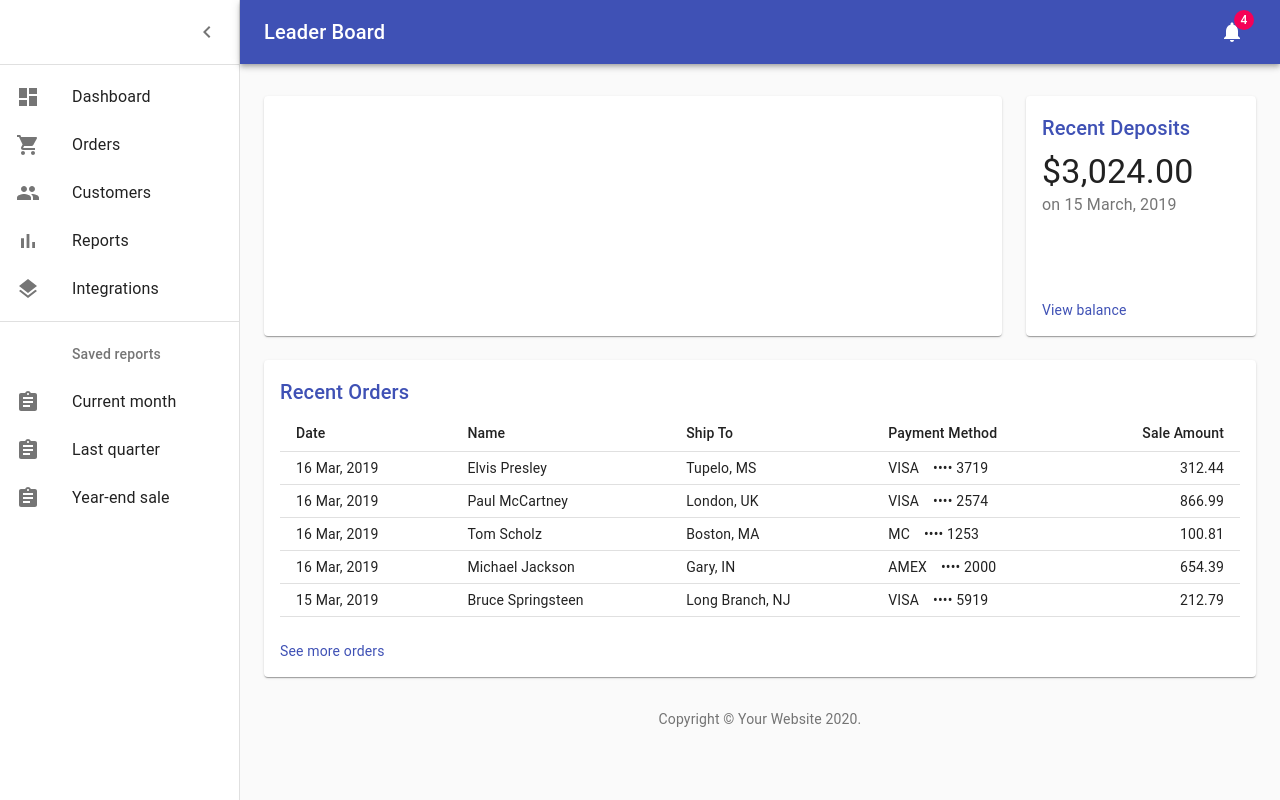
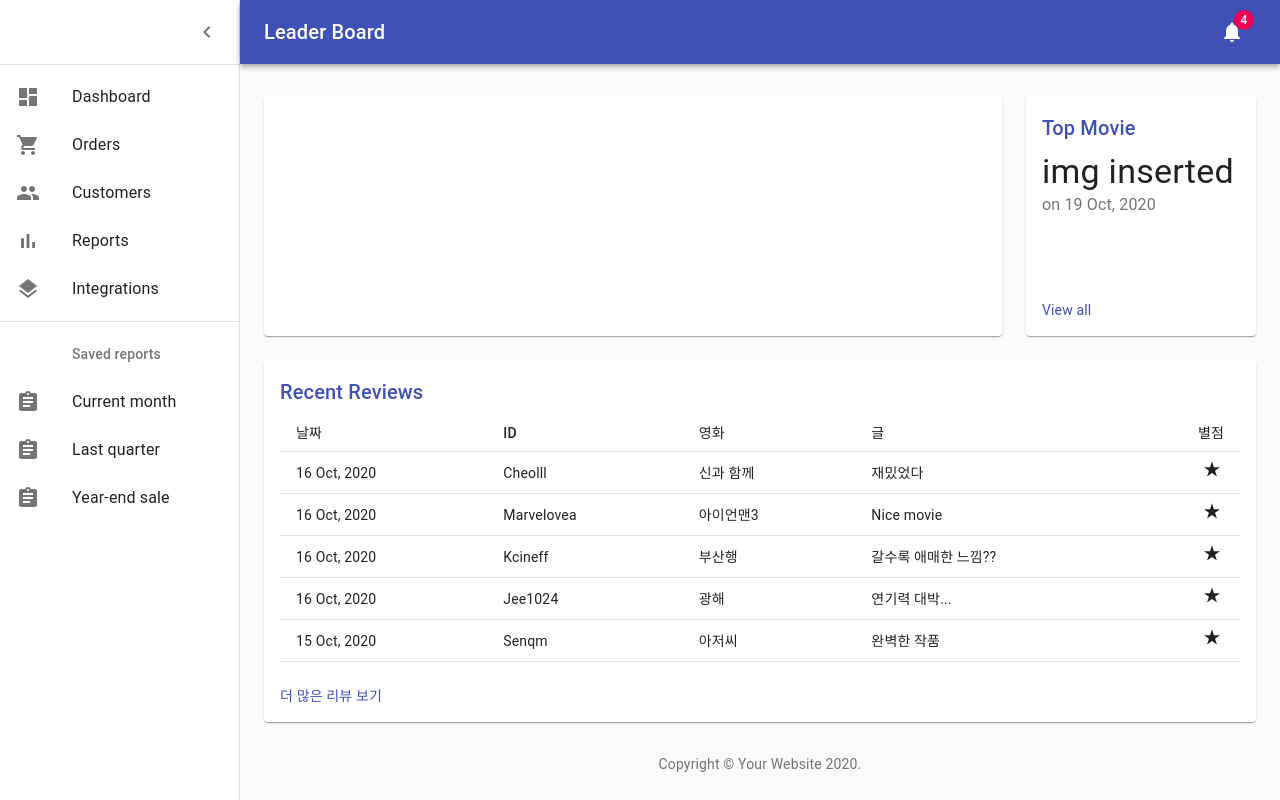
Before and after one commit to ysk1026/finalproject_ui, a React (Create React App) app: page /dashboard in a window 1280 px wide. Built offline with nearby package versions, Linux system fonts and the light colour scheme.

Commit message:
dashboard

```diff
--- a/src/components/Deposits.jsx
+++ b/src/components/Deposits.jsx
@@ -18,16 +18,16 @@ export default function Deposits() {
   const classes = useStyles();
   return (
     <React.Fragment>
-      <Title>Recent Deposits</Title>
+      <Title>Top Movie</Title>
       <Typography component="p" variant="h4">
-        $3,024.00
+        img inserted
       </Typography>
       <Typography color="textSecondary" className={classes.depositContext}>
-        on 15 March, 2019
+        on 19 Oct, 2020
       </Typography>
       <div>
         <Link color="primary" href="#" onClick={preventDefault}>
-          View balance
+          View all
         </Link>
       </div>
     </React.Fragment>
--- a/src/components/Orders.jsx
+++ b/src/components/Orders.jsx
@@ -7,6 +7,8 @@ import TableCell from '@material-ui/core/TableCell';
 import TableHead from '@material-ui/core/TableHead';
 import TableRow from '@material-ui/core/TableRow';
 import Title from './Title';
+import StarRateIcon from '@material-ui/icons/StarRate';
+import StarHalfIcon from '@material-ui/icons/StarHalf';
 
 // Generate Order Data
 function createData(id, date, name, shipTo, paymentMethod, amount) {
@@ -14,11 +16,11 @@ function createData(id, date, name, shipTo, paymentMethod, amount) {
 }
 
 const rows = [
-  createData(0, '16 Mar, 2019', 'Elvis Presley', 'Tupelo, MS', 'VISA ⠀•••• 3719', 312.44),
-  createData(1, '16 Mar, 2019', 'Paul McCartney', 'London, UK', 'VISA ⠀•••• 2574', 866.99),
-  createData(2, '16 Mar, 2019', 'Tom Scholz', 'Boston, MA', 'MC ⠀•••• 1253', 100.81),
-  createData(3, '16 Mar, 2019', 'Michael Jackson', 'Gary, IN', 'AMEX ⠀•••• 2000', 654.39),
-  createData(4, '15 Mar, 2019', 'Bruce Springsteen', 'Long Branch, NJ', 'VISA ⠀•••• 5919', 212.79),
+  createData(0, '16 Oct, 2020', 'Cheolll', '신과 함께', '재밌었다', <StarRateIcon/>),
+  createData(1, '16 Oct, 2020', 'Marvelovea', '아이언맨3', 'Nice movie', <StarRateIcon/>),
+  createData(2, '16 Oct, 2020', 'Kcineff', '부산행', '갈수록 애매한 느낌??', <StarRateIcon/>),
+  createData(3, '16 Oct, 2020', 'Jee1024', '광해', '연기력 대박...', <StarRateIcon/>),
+  createData(4, '15 Oct, 2020', 'Senqm', '아저씨', '완벽한 작품', <StarRateIcon/>),
 ];
 
 function preventDefault(event) {
@@ -35,15 +37,15 @@ export default function Orders() {
   const classes = useStyles();
   return (
     <React.Fragment>
-      <Title>Recent Orders</Title>
+      <Title>Recent Reviews</Title>
       <Table size="small">
         <TableHead>
           <TableRow>
-            <TableCell>Date</TableCell>
-            <TableCell>Name</TableCell>
-            <TableCell>Ship To</TableCell>
-            <TableCell>Payment Method</TableCell>
-            <TableCell align="right">Sale Amount</TableCell>
+            <TableCell>날짜</TableCell>
+            <TableCell>ID</TableCell>
+            <TableCell>영화</TableCell>
+            <TableCell>글</TableCell>
+            <TableCell align="right">별점</TableCell>
           </TableRow>
         </TableHead>
         <TableBody>
@@ -60,7 +62,7 @@ export default function Orders() {
       </Table>
       <div className={classes.seeMore}>
         <Link color="primary" href="#" onClick={preventDefault}>
-          See more orders
+          더 많은 리뷰 보기
         </Link>
       </div>
     </React.Fragment>
```
